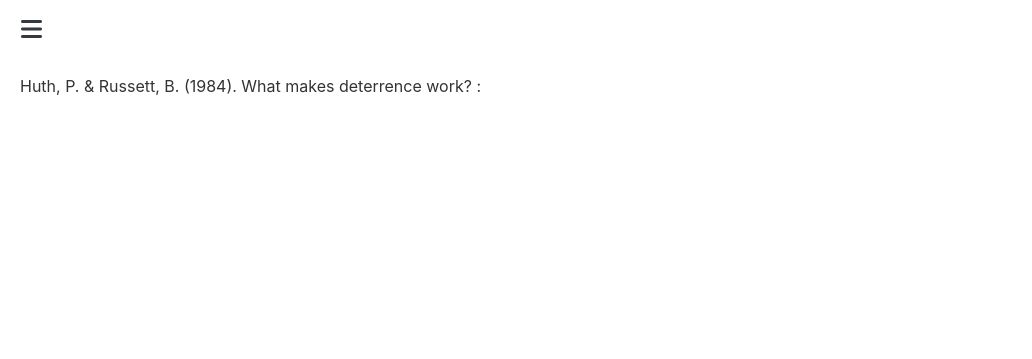
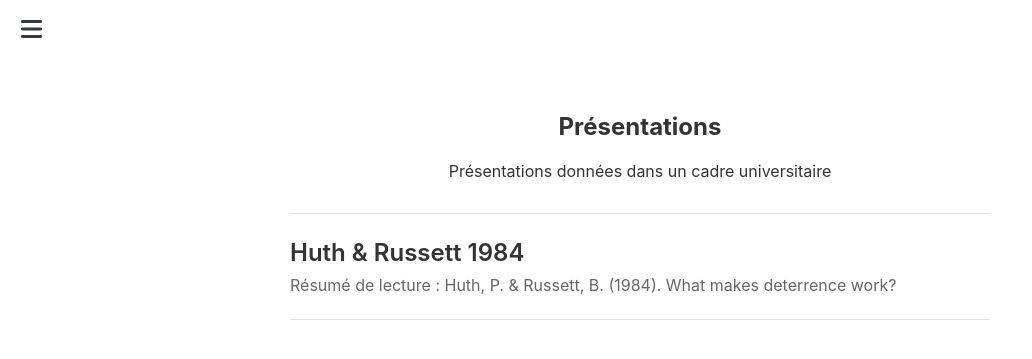
Before and after one commit to MADUP212/MADUP212.github.io, a Jekyll site: the page built from section/presentation.md, in a window 1280 px wide. Shown: the top 359 px of the page, without its empty margins (0-1032 px from the left). Built offline with Jekyll 4.4.1, drawn with Linux system fonts in a browser that asks for light colours.

Commit message:
Update presentation.md

```diff
--- a/section/presentation.md
+++ b/section/presentation.md
@@ -2,5 +2,25 @@
 layout: default
 title: Présentation
 ---
+<div class="page-content">
 
-Huth, P. & Russett, B. (1984). What makes deterrence work? :
+  <div style="max-width: 700px; margin: 0 auto; padding: 2em 0;">
+
+  <!-- Conteneur pour centrer le contenu avec une largeur maximale -->
+
+    <h2 style="text-align: center;">Présentations</h2>
+    <p style="text-align: center;">Présentations données dans un cadre universitaire</p>
+
+    <div class="game-list">
+
+        <article class="game-entry">
+        <h3>
+          <a href="{{ '/assets/presentations/huth_detterence.html' | relative_url }}">Huth & Russett 1984</a>
+        </h3>
+        <p>Résumé de lecture : Huth, P. & Russett, B. (1984). What makes deterrence work?
+</p>
+      </article>
+
+    </div>
+  </div>
+</div>
```
